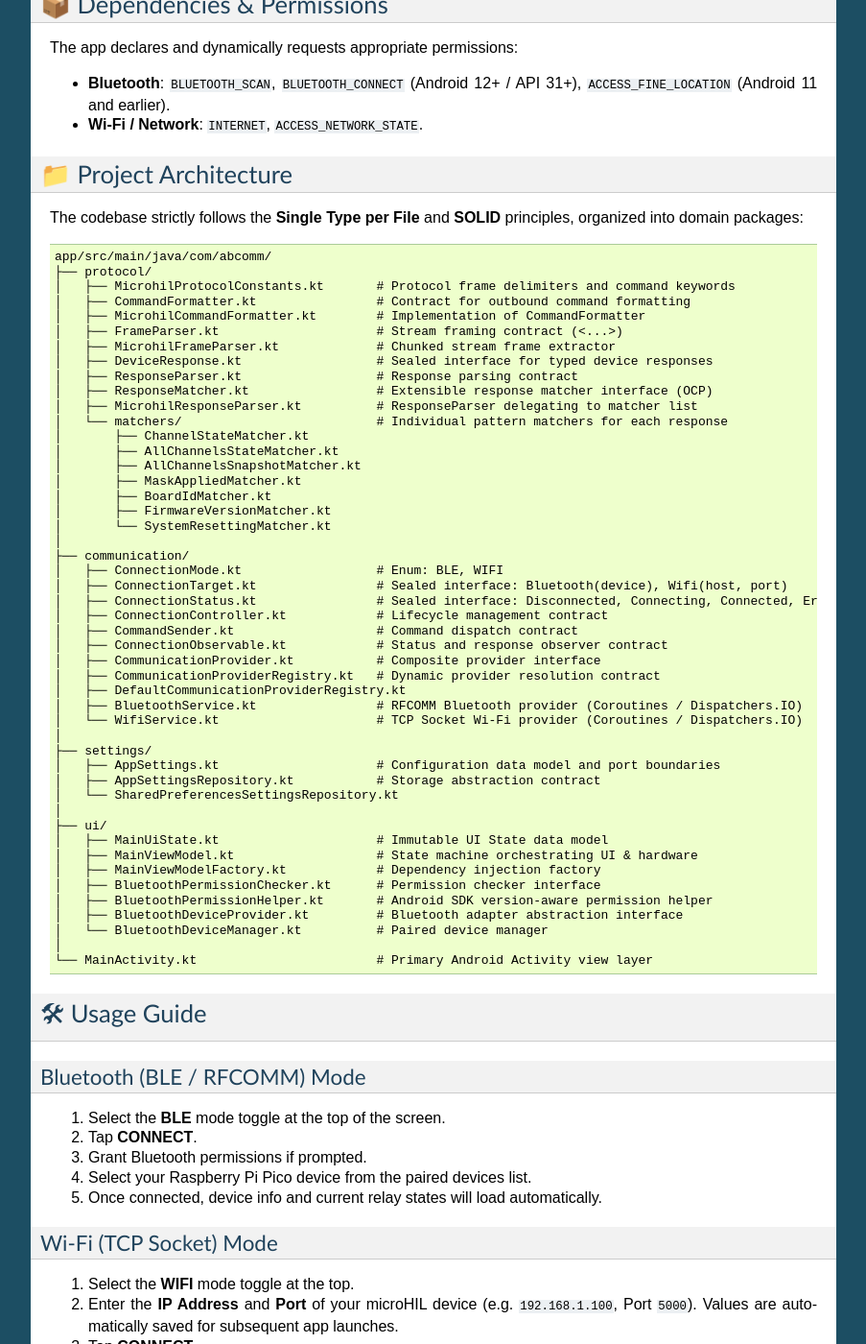
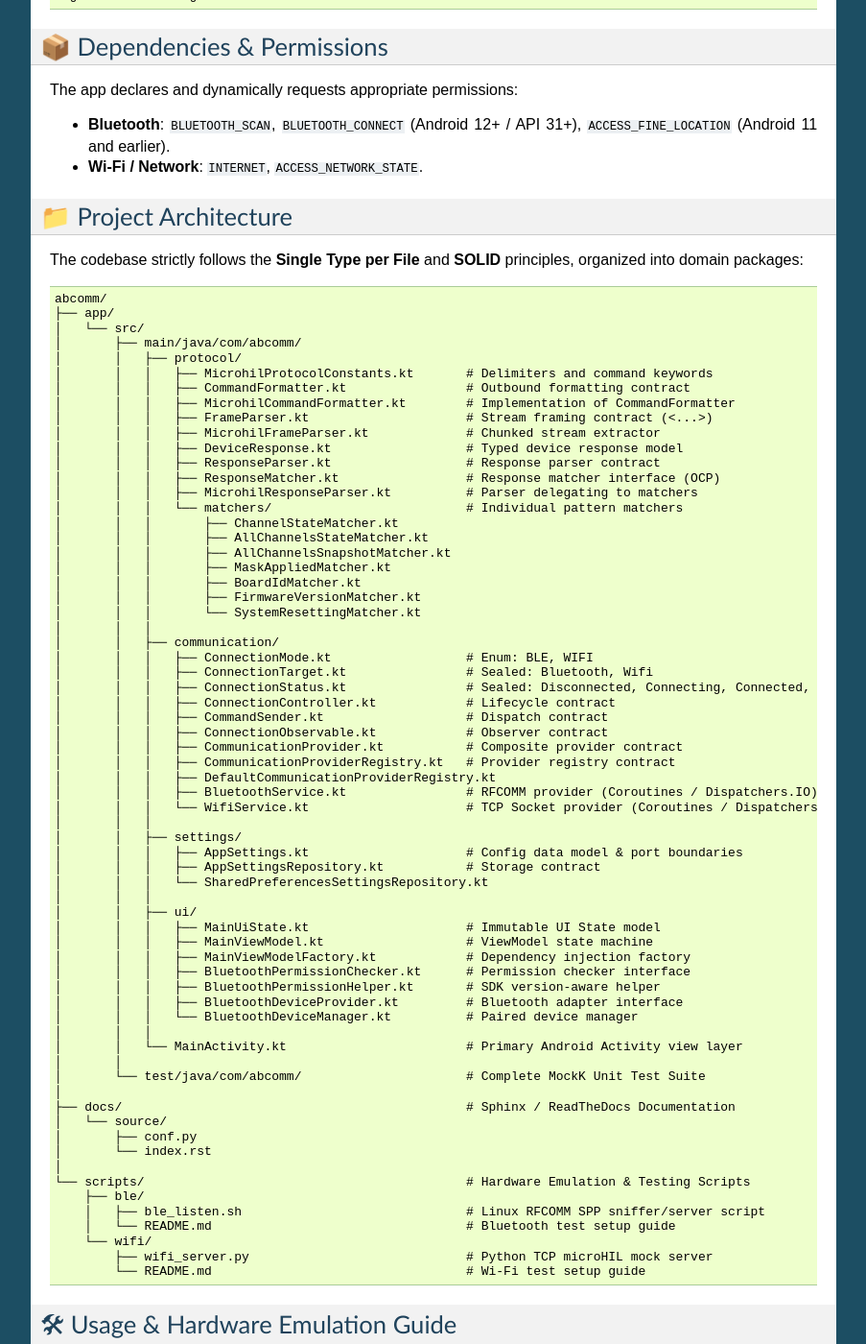
Before and after one commit to electux/abcomm, a Sphinx documentation site: the page built from docs/source/index.rst, in a window 1280 px wide and 1400 px high, scrolled down 1738 px. Shown: the whole window at 96% size, without its empty margins (198-1101 px from the left). Built offline with Sphinx 7.4.7, drawn with Linux system fonts in a browser that asks for light colours; some of the changed text lies outside the part shown.

Commit message:
[abcomm] Updated general docs

```diff
--- a/docs/source/index.rst
+++ b/docs/source/index.rst
@@ -46,6 +46,7 @@ Table of Contents
 * **Manual Sync & Device Reboot**: Dedicated **SYNC** button for manual state refreshing and **RESET** button with a confirmation dialog.
 * **Robust Disconnection Handling**: Immediate socket cleanup and automatic UI state reset to ``OFF`` when the device disconnects or powers down.
 * **Clean Architecture**: 100% Type-Safe (``ConnectionStatus``, ``DeviceResponse``), Dependency Inversion (DIP), Open/Closed (OCP) response matchers, and Coroutine-based background I/O (``Dispatchers.IO``).
+* **Hardware-Free Testing Scripts**: Ready-to-use scripts in ``scripts/`` to emulate both Bluetooth SPP and Wi-Fi TCP servers from a laptop without physical Pico hardware.
 
 📡 microHIL Communication Protocol
 ==================================
@@ -131,57 +132,75 @@ The codebase strictly follows the **Single Type per File** and **SOLID** princip
 
 .. code-block:: text
 
-   app/src/main/java/com/abcomm/
-   ├── protocol/
-   │   ├── MicrohilProtocolConstants.kt       # Protocol frame delimiters and command keywords
-   │   ├── CommandFormatter.kt                # Contract for outbound command formatting
-   │   ├── MicrohilCommandFormatter.kt        # Implementation of CommandFormatter
-   │   ├── FrameParser.kt                     # Stream framing contract (<...>)
-   │   ├── MicrohilFrameParser.kt             # Chunked stream frame extractor
-   │   ├── DeviceResponse.kt                  # Sealed interface for typed device responses
-   │   ├── ResponseParser.kt                  # Response parsing contract
-   │   ├── ResponseMatcher.kt                 # Extensible response matcher interface (OCP)
-   │   ├── MicrohilResponseParser.kt          # ResponseParser delegating to matcher list
-   │   └── matchers/                          # Individual pattern matchers for each response
-   │       ├── ChannelStateMatcher.kt
-   │       ├── AllChannelsStateMatcher.kt
-   │       ├── AllChannelsSnapshotMatcher.kt
-   │       ├── MaskAppliedMatcher.kt
-   │       ├── BoardIdMatcher.kt
-   │       ├── FirmwareVersionMatcher.kt
-   │       └── SystemResettingMatcher.kt
+   abcomm/
+   ├── app/
+   │   └── src/
+   │       ├── main/java/com/abcomm/
+   │       │   ├── protocol/
+   │       │   │   ├── MicrohilProtocolConstants.kt       # Delimiters and command keywords
+   │       │   │   ├── CommandFormatter.kt                # Outbound formatting contract
+   │       │   │   ├── MicrohilCommandFormatter.kt        # Implementation of CommandFormatter
+   │       │   │   ├── FrameParser.kt                     # Stream framing contract (<...>)
+   │       │   │   ├── MicrohilFrameParser.kt             # Chunked stream extractor
+   │       │   │   ├── DeviceResponse.kt                  # Typed device response model
+   │       │   │   ├── ResponseParser.kt                  # Response parser contract
+   │       │   │   ├── ResponseMatcher.kt                 # Response matcher interface (OCP)
+   │       │   │   ├── MicrohilResponseParser.kt          # Parser delegating to matchers
+   │       │   │   └── matchers/                          # Individual pattern matchers
+   │       │   │       ├── ChannelStateMatcher.kt
+   │       │   │       ├── AllChannelsStateMatcher.kt
+   │       │   │       ├── AllChannelsSnapshotMatcher.kt
+   │       │   │       ├── MaskAppliedMatcher.kt
+   │       │   │       ├── BoardIdMatcher.kt
+   │       │   │       ├── FirmwareVersionMatcher.kt
+   │       │   │       └── SystemResettingMatcher.kt
+   │       │   │
+   │       │   ├── communication/
+   │       │   │   ├── ConnectionMode.kt                  # Enum: BLE, WIFI
+   │       │   │   ├── ConnectionTarget.kt                # Sealed: Bluetooth, Wifi
+   │       │   │   ├── ConnectionStatus.kt                # Sealed: Disconnected, Connecting, Connected, Error
+   │       │   │   ├── ConnectionController.kt            # Lifecycle contract
+   │       │   │   ├── CommandSender.kt                   # Dispatch contract
+   │       │   │   ├── ConnectionObservable.kt            # Observer contract
+   │       │   │   ├── CommunicationProvider.kt           # Composite provider contract
+   │       │   │   ├── CommunicationProviderRegistry.kt   # Provider registry contract
+   │       │   │   ├── DefaultCommunicationProviderRegistry.kt
+   │       │   │   ├── BluetoothService.kt                # RFCOMM provider (Coroutines / Dispatchers.IO)
+   │       │   │   └── WifiService.kt                     # TCP Socket provider (Coroutines / Dispatchers.IO)
+   │       │   │
+   │       │   ├── settings/
+   │       │   │   ├── AppSettings.kt                     # Config data model & port boundaries
+   │       │   │   ├── AppSettingsRepository.kt           # Storage contract
+   │       │   │   └── SharedPreferencesSettingsRepository.kt
+   │       │   │
+   │       │   ├── ui/
+   │       │   │   ├── MainUiState.kt                     # Immutable UI State model
+   │       │   │   ├── MainViewModel.kt                   # ViewModel state machine
+   │       │   │   ├── MainViewModelFactory.kt            # Dependency injection factory
+   │       │   │   ├── BluetoothPermissionChecker.kt      # Permission checker interface
+   │       │   │   ├── BluetoothPermissionHelper.kt       # SDK version-aware helper
+   │       │   │   ├── BluetoothDeviceProvider.kt         # Bluetooth adapter interface
+   │       │   │   └── BluetoothDeviceManager.kt          # Paired device manager
+   │       │   │
+   │       │   └── MainActivity.kt                        # Primary Android Activity view layer
+   │       │
+   │       └── test/java/com/abcomm/                      # Complete MockK Unit Test Suite
    │
-   ├── communication/
-   │   ├── ConnectionMode.kt                  # Enum: BLE, WIFI
-   │   ├── ConnectionTarget.kt                # Sealed interface: Bluetooth(device), Wifi(host, port)
-   │   ├── ConnectionStatus.kt                # Sealed interface: Disconnected, Connecting, Connected, Error
-   │   ├── ConnectionController.kt            # Lifecycle management contract
-   │   ├── CommandSender.kt                   # Command dispatch contract
-   │   ├── ConnectionObservable.kt            # Status and response observer contract
-   │   ├── CommunicationProvider.kt           # Composite provider interface
-   │   ├── CommunicationProviderRegistry.kt   # Dynamic provider resolution contract
-   │   ├── DefaultCommunicationProviderRegistry.kt
-   │   ├── BluetoothService.kt                # RFCOMM Bluetooth provider (Coroutines / Dispatchers.IO)
-   │   └── WifiService.kt                     # TCP Socket Wi-Fi provider (Coroutines / Dispatchers.IO)
+   ├── docs/                                              # Sphinx / ReadTheDocs Documentation
+   │   └── source/
+   │       ├── conf.py
+   │       └── index.rst
    │
-   ├── settings/
-   │   ├── AppSettings.kt                     # Configuration data model and port boundaries
-   │   ├── AppSettingsRepository.kt           # Storage abstraction contract
-   │   └── SharedPreferencesSettingsRepository.kt
-   │
-   ├── ui/
-   │   ├── MainUiState.kt                     # Immutable UI State data model
-   │   ├── MainViewModel.kt                   # State machine orchestrating UI & hardware
-   │   ├── MainViewModelFactory.kt            # Dependency injection factory
-   │   ├── BluetoothPermissionChecker.kt      # Permission checker interface
-   │   ├── BluetoothPermissionHelper.kt       # Android SDK version-aware permission helper
-   │   ├── BluetoothDeviceProvider.kt         # Bluetooth adapter abstraction interface
-   │   └── BluetoothDeviceManager.kt          # Paired device manager
-   │
-   └── MainActivity.kt                        # Primary Android Activity view layer
+   └── scripts/                                           # Hardware Emulation & Testing Scripts
+       ├── ble/
+       │   ├── ble_listen.sh                              # Linux RFCOMM SPP sniffer/server script
+       │   └── README.md                                  # Bluetooth test setup guide
+       └── wifi/
+           ├── wifi_server.py                             # Python TCP microHIL mock server
+           └── README.md                                  # Wi-Fi test setup guide
 
-🛠 Usage Guide
-==============
+🛠 Usage & Hardware Emulation Guide
+====================================
 
 Bluetooth (BLE / RFCOMM) Mode
 -----------------------------
@@ -200,17 +219,37 @@ Wi-Fi (TCP Socket) Mode
 3. Tap **CONNECT**.
 4. Telemetry and relay buttons will update automatically upon connection.
 
-Testing with Python Mock Server
--------------------------------
+Testing Bluetooth with Linux Laptop
+-----------------------------------
 
-You can test Wi-Fi communication without physical hardware using the included mock server:
+To test Bluetooth connectivity without physical Raspberry Pi Pico hardware, configure a Linux (Ubuntu) laptop as an RFCOMM server:
+
+.. code-block:: bash
+
+   # In Terminal A on Ubuntu:
+   chmod +x scripts/ble/ble_listen.sh
+   ./scripts/ble/ble_listen.sh
+
+   # In Terminal B (to monitor commands sent from phone):
+   sudo cat /dev/rfcomm10
+
+Refer to ``scripts/ble/README.md`` for full Bluetooth pairing and compatibility instructions.
+
+Testing Wi-Fi with Python Mock Server
+-------------------------------------
+
+To test Wi-Fi communication without physical hardware, run the Python mock server:
 
 .. code-block:: bash
 
    # Run the mock server from the repository root
-   python3 wifi/wifi_server.py
+   python3 scripts/wifi/wifi_server.py --port 5000
 
-The mock server binds to ``0.0.0.0:5000`` and emulates real microHIL firmware behavior (board ID, version, channel toggling, and snapshots).
+1. The script will print the laptop's local IP address (e.g. ``192.168.1.150``).
+2. In the ABComm app, switch to **WIFI** mode, enter the printed IP and port ``5000``, and tap **CONNECT**.
+3. All button presses will update real-time terminal logs and reflect microHIL firmware behavior.
+
+Refer to ``scripts/wifi/README.md`` for further details.
 
 👥 Contributing
 ===============
```
Also changed, not shown: README.md (+92 -53 lines), scripts/ble/README.md (added), scripts/wifi/README.md (added), 2 other files.
